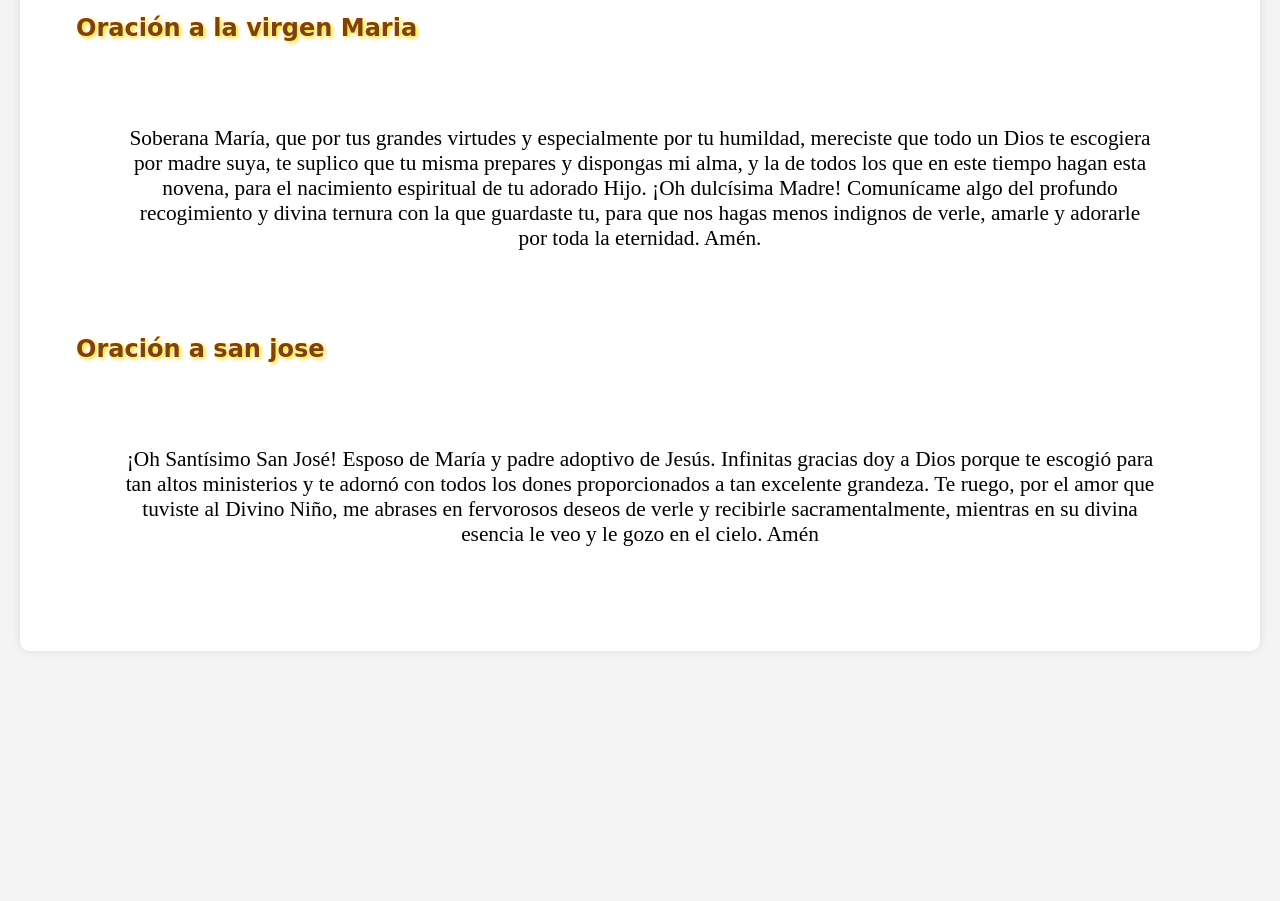
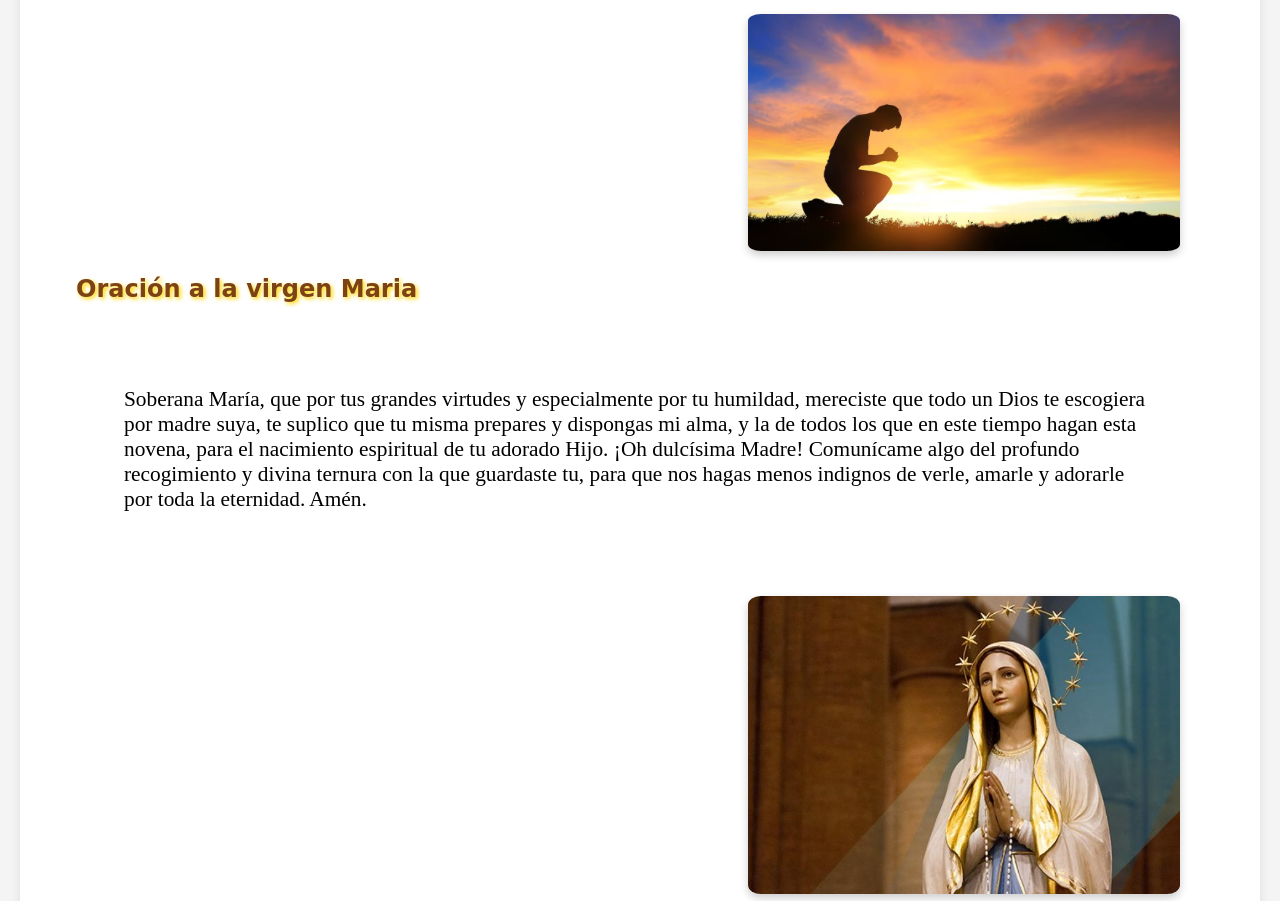
Before and after one commit to danielcajas/trabajodan, a plain HTML site: page index.html in a window 1280 px wide. Shown: the part 740-1641 px from the top of the page. Before the commit the page ends 1411 px from the top, so only its background shows below. Drawn offline with Linux system fonts and the light colour scheme.

Commit message:
añadir imagenes

```diff
--- a/index.html
+++ b/index.html
@@ -55,7 +55,9 @@ las incomodidades con que nació y por las tiernas lágrimas que
 derramó en su pesebre, que dispongáis nuestros corazones con
 humildad profunda, con amor encendido, con total desprecio de
 todo lo terreno, para que Jesús recién nacido tenga en ellos su cuna
-y more eternamente. Amén</p>
+y more eternamente. Amén</p><div class="imagen-contenedor">
+  <img src="imagenes/oracion todos los dias.jpg" alt="Imagen del Divino Niño Jesús en el pesebre" class="img-oracion">
+</div>
 
         <h2>Oración a la virgen Maria</h2>
         <p>Soberana María, que por tus grandes virtudes y
@@ -68,7 +70,9 @@ adorado Hijo. ¡Oh dulcísima Madre! Comunícame
 algo del profundo recogimiento y divina ternura
 con la que guardaste tu, para que nos hagas
 menos indignos de verle, amarle y adorarle por
-toda la eternidad. Amén.</p>
+toda la eternidad. Amén.</p><div class="imagen-contenedor">
+  <img src="imagenes/oracion virgen maria.jpg" alt="Imagen de la Virgen María" class="img-oracion">
+</div>
 
         <h2>Oración a san jose</h2>
         <p>¡Oh Santísimo San José! Esposo de María y padre
@@ -78,7 +82,9 @@ todos los dones proporcionados a tan excelente
 grandeza. Te ruego, por el amor que tuviste al Divino
 Niño, me abrases en fervorosos deseos de verle y
 recibirle sacramentalmente, mientras en su divina
-esencia le veo y le gozo en el cielo. Amén</p>
+esencia le veo y le gozo en el cielo. Amén</p><div class="imagen-contenedor">
+  <img src="imagenes/oracion a san jose.jpg" alt="Imagen de San José" class="img-oracion">
+</div>
 
     </section>
 
--- a/style.css
+++ b/style.css
@@ -1,4 +1,3 @@
-/*  */
 body {
   font-family: Arial, sans-serif;
   margin: 0;
@@ -78,5 +77,21 @@ p {
   font-family: "Constantia", serif;
    font-size: 16pt;
     margin: 7%;
-    text-align: center;
+
+}/* Estilo para el contenedor de la imagen, útil para centrarla */
+.imagen-contenedor {
+  text-align: right;
+  margin: 20px auto; /* Centra el bloque y añade margen */
+  max-width: 90%;
+
 }
+
+/* Estilo para las imágenes */
+.img-oracion {
+  max-width: 100%; /* La imagen no superará el ancho de su contenedor */
+  height: auto; /* Mantiene la proporción */
+  width: 40%; /* Puedes definir un ancho máximo cómodo */
+  border-radius: 3%; /* Opcional: bordes redondeados */
+  box-shadow: 0 4px 8px rgba(0, 0, 0, 0.2); /* Opcional: sombra */
+
+}
```
Also changed, not shown: imagenes/oracion a san jose.jpg (added), imagenes/oracion todos los dias.jpg (added), imagenes/oracion virgen maria.jpg (added).
